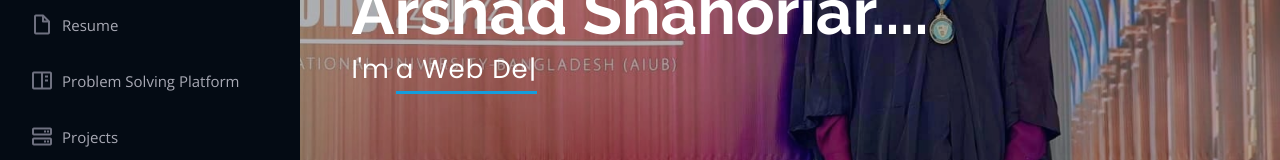
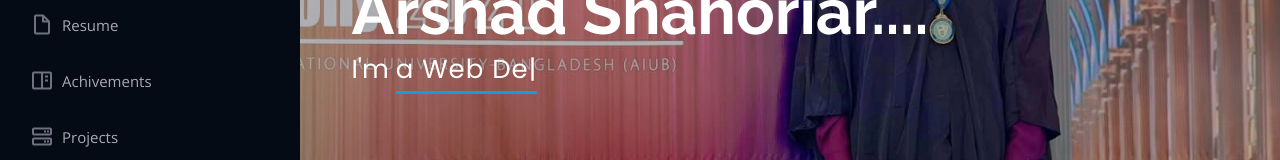
Before and after one commit to arshadShahoriar/portfolio.github.io, a plain HTML site: page index.html in a window 1280 px wide. Shown: the part 372-532 px from the top of the page. Drawn offline with nearby package versions, Linux system fonts and the light colour scheme.

Commit message:
one more iteration

```diff
--- a/index.html
+++ b/index.html
@@ -56,7 +56,7 @@
           <li><a href="#hero" class="nav-link scrollto active"><i class="bx bx-home"></i> <span>Home</span></a></li>
           <li><a href="#about" class="nav-link scrollto"><i class="bx bx-user"></i> <span>About</span></a></li>
           <li><a href="#resume" class="nav-link scrollto"><i class="bx bx-file-blank"></i> <span>Resume</span></a></li>
-          <li><a href="#individual_problem_solving" class="nav-link scrollto"><i class="bx bx-book-content"></i> <span>Problem Solving Platform</span></a></li>
+          <li><a href="#individual_problem_solving" class="nav-link scrollto"><i class="bx bx-book-content"></i> <span>Achivements</span></a></li>
           <li><a href="#services" class="nav-link scrollto"><i class="bx bx-server"></i> <span>Projects</span></a></li>
           <li><a href="#contact" class="nav-link scrollto"><i class="bx bx-envelope"></i> <span>Contact</span></a></li>
         </ul>
```
